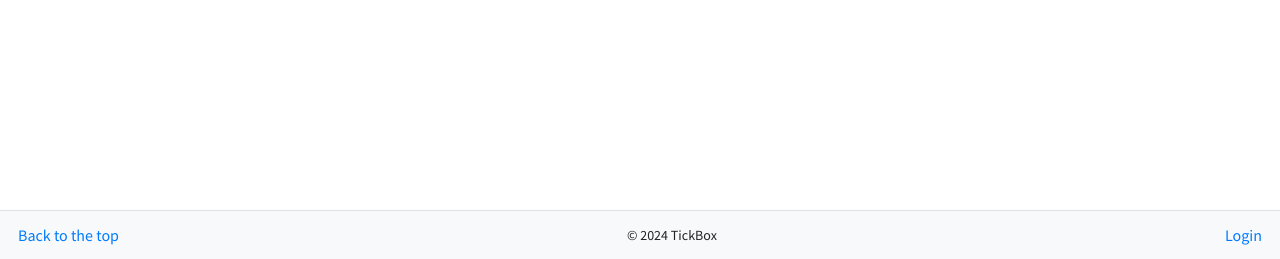
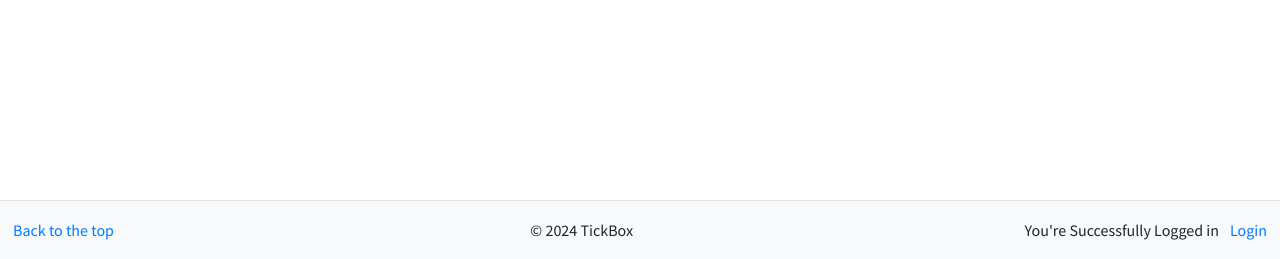
Before and after one commit to behnoudng/tick-box, a Django app: page / in a window 1280 px wide. Shown: the part 541-800 px from the top of the page. Run offline with Django 4.2, Linux system fonts and the light colour scheme; data that the repository does not hold is empty; some libraries are stand-ins or nearby versions.

Commit message:
Add login feature + fix the styling of the footer

```diff
--- a/project-tasks.txt
+++ b/project-tasks.txt
@@ -1,9 +1,3 @@
-1. When I press the Done button I want the database to update the field "status" to True instead of False (Can even make a toggle)
-
-2. Make "Del" btn work.
-
-
-
 5. Make "Login/Sign up" button work.
 
 6. Make "Back to the top" link work.
--- a/static/css/style.css
+++ b/static/css/style.css
@@ -7,22 +7,47 @@ body {
 }
 
 
+footer{
 
+    display: flex;
+    flex-direction: column;
+    align-items: center;
+    background-color: lightgray;
+    border-top: 1px solid #ccc;
+}
+
+footer a:hover {
+    text-decoration: underline;
+}
+
+footer .d-flex.justify-content-between {
+    width: 100%;
+    align-items: center;
+    padding: 10px 0;
+}
+
+footer .d-flex.justify-content-between p,
+footer .d-flex.justify-content-between a {
+    margin: 0;
+    line-height: 1.5;
+}
+
+footer .d-flex.d-flex.justify-content-between a{
+    margin-right: 12px;
+}
+
+footer .d-flex.justify-content-between .copyright-text {
+    text-align: center;
+    flex-grow: 1;
+}
+
+footer .d-flex.align-items-center {
+    display: flex;
+    align-items: center;
+    gap: 10px;
+}
 
 header .logo {
     font-size: 1.5rem;
     font-weight: bold;
 }
-
-footer .copyright-text {
-    font-size: 0.875rem;
-}
-
-footer a {
-    text-decoration: none;
-    color: #007bff;
-}
-
-footer a:hover {
-    text-decoration: underline;
-}
--- a/templates/base.html
+++ b/templates/base.html
@@ -37,14 +37,18 @@
             {%  endblock %}
         </div>
 
-        <footer class="bg-light p-3 text-center border-top" style="padding: 5px !important;">
+        <footer class="bg-light p-3 text-center border-top footer-content" style="padding: 0 !important;">
 
-            <div class="d-flex justify-content-between">
-                <a href="#" class="btn btn-link">Back to the top</a>
+            <div class="d-flex justify-content-between align-items-center">
+                <p><a href="#" class="btn btn-link">Back to the top</a></p>
                 <div class="d-flex justify-content-center align-items-center" style="flex-grow: 1;">
                     <div class="copyright-text">© 2024 TickBox</div>
                 </div>
-                <a href="#" class="btn btn-link">Login</a>
+                <div class="d-flex justify-content-center align-items-center">
+                    <p>You're Successfully Logged in</p>
+                    <a href="#" class="btn btn-link" style="padding: 0 !important;">Login</a>
+                </div>
+
             </div>
         </footer>
     </div>
--- a/tickbox/settings.py
+++ b/tickbox/settings.py
@@ -76,7 +76,7 @@ WSGI_APPLICATION = "tickbox.wsgi.application"
 # Database
 # https://docs.djangoproject.com/en/4.0/ref/settings/#databases
 
-DATABASES = {
+DATABASES =  {
     "default": {
         "ENGINE": "django.db.backends.sqlite3",
         "NAME": BASE_DIR / "db.sqlite3",
@@ -128,3 +128,6 @@ STATIC_ROOT = BASE_DIR / "staticfiles"
 # https://docs.djangoproject.com/en/4.0/ref/settings/#default-auto-field
 
 DEFAULT_AUTO_FIELD = "django.db.models.BigAutoField"
+
+
+LOGIN_REDIRECT_URL = "home"
--- a/tickbox/urls.py
+++ b/tickbox/urls.py
@@ -19,5 +19,6 @@ from django.urls import path, include
 
 urlpatterns = [
     path('admin/', admin.site.urls),
+    path('profile/', include("django.contrib.auth.urls")),
     path('', include('todo.urls')),
 ]
```
Also changed, not shown: templates/registration/login.html (added, +9 -0 lines).
